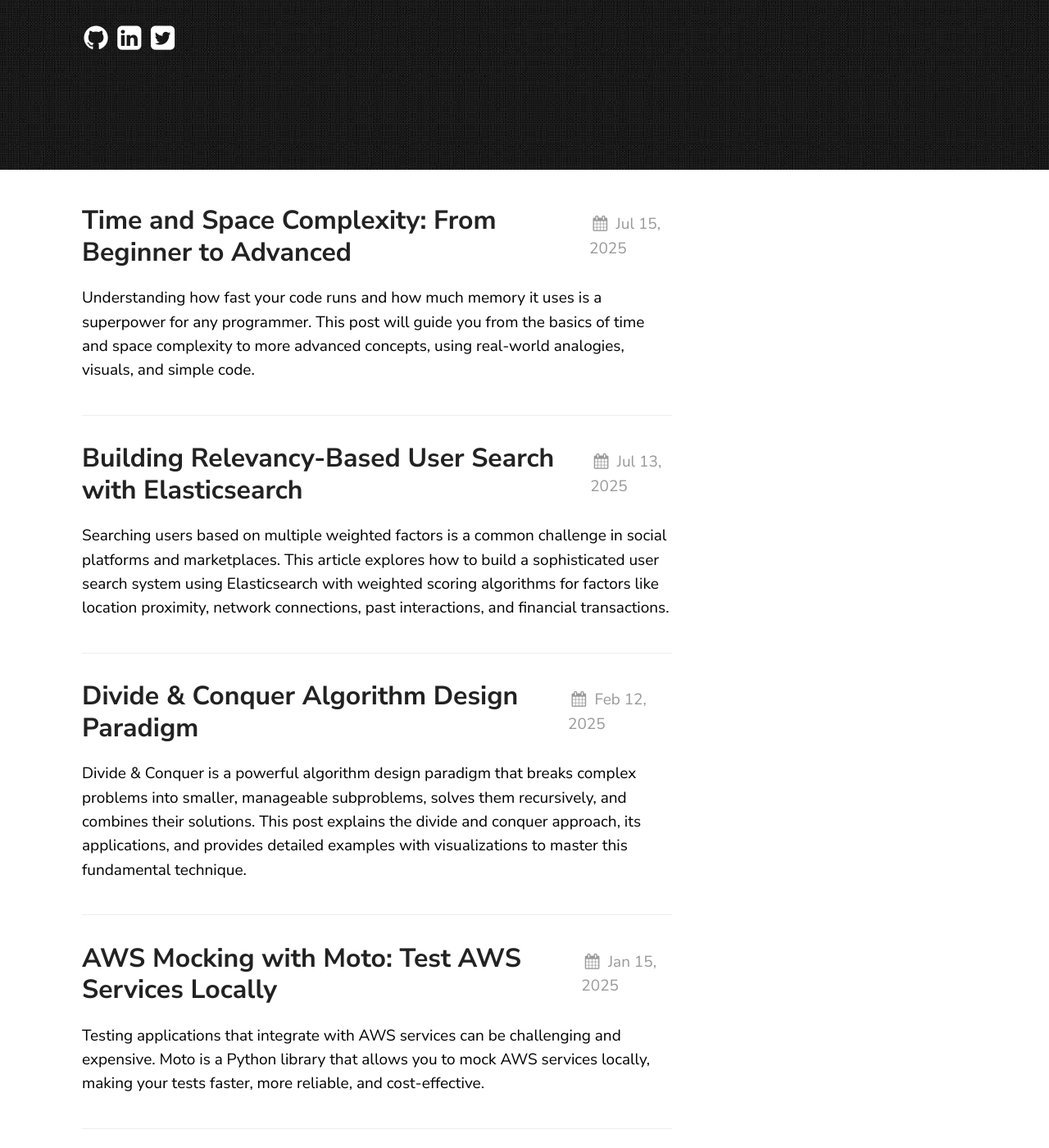
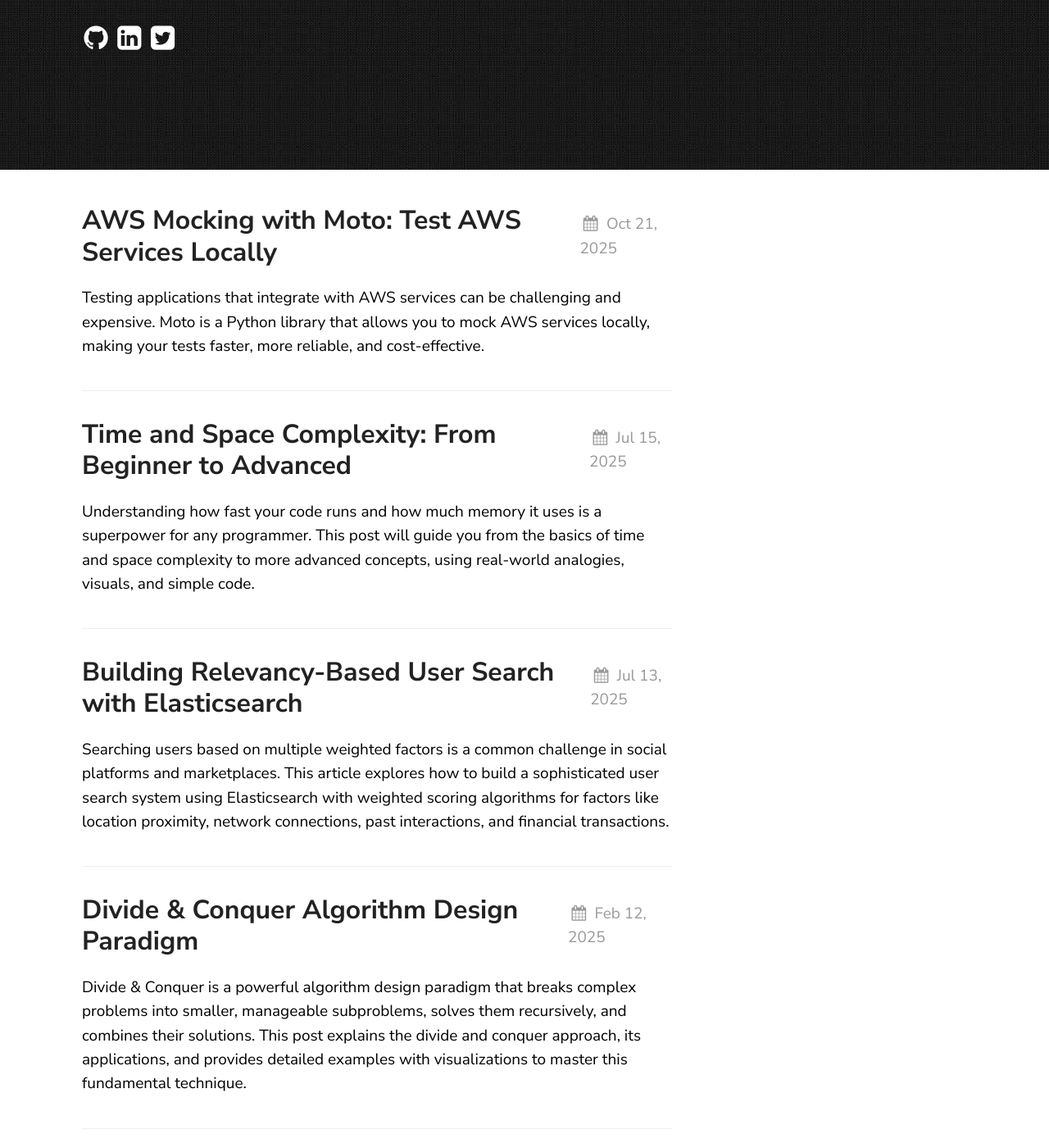
Before and after one commit to proxyroot/proxyroot.github.io, a Jekyll site: the page built from index.md, in a window 1280 px wide and 1400 px high, scrolled down 277 px. Shown: the whole window at 82% size. Built offline with Jekyll 4.4.1, drawn with Linux system fonts in a browser that asks for light colours.

Commit message:
Update date

```diff
--- a/_posts/2025-01-15-moto-aws-mocking-python.markdown
+++ b/_posts/2025-10-21-moto-aws-mocking-python.markdown
@@ -2,7 +2,7 @@
 layout: post
 title: "AWS Mocking with Moto: Test AWS Services Locally"
 description: "Learn how to mock AWS services in your Python tests using moto, the powerful library that allows you to test AWS integrations without hitting real AWS APIs."
-date: 2025-01-15 10:00:00 +0500
+date: 2025-10-21 10:00:00 +0500
 categories: Python AWS Testing Mocking boto3
 ---
 
```
